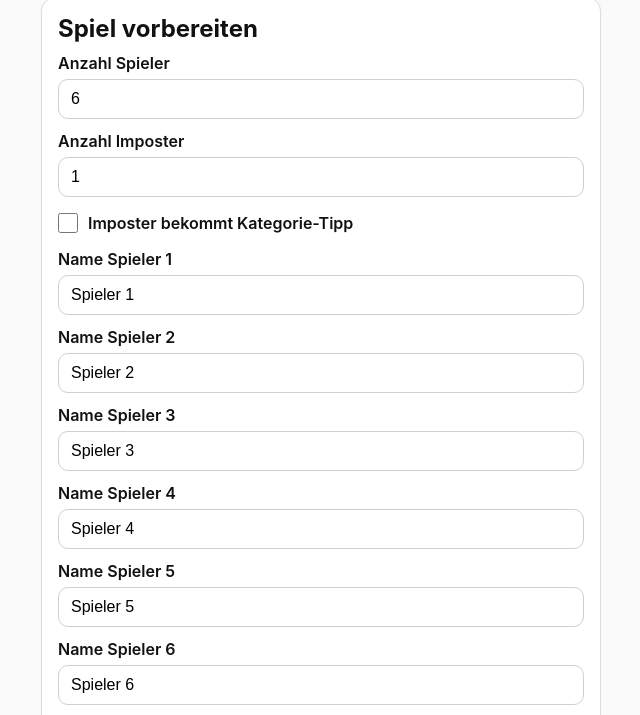
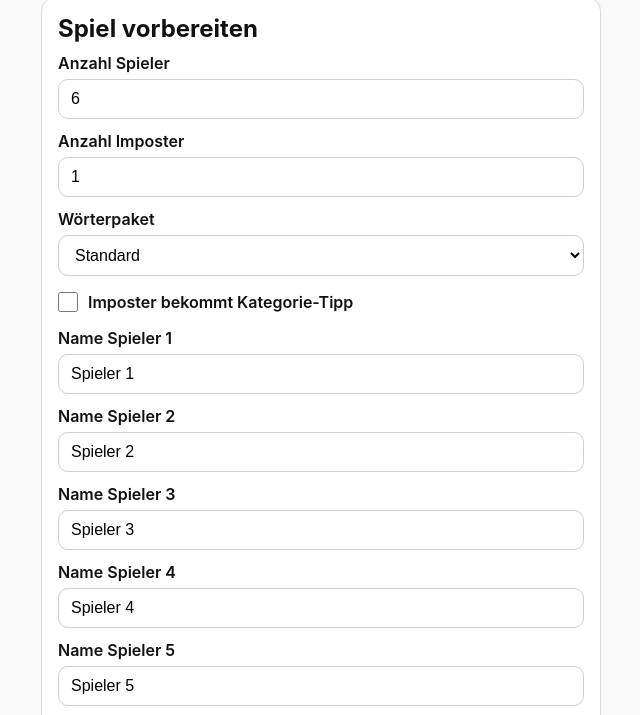
Before and after one commit to timrudzik/html-apps, a plain HTML site: page Imposter/index.html in a window 1280 px wide. Shown: the part 78-793 px from the top of the page, without its empty margins (319-959 px from the left). Drawn offline with Linux system fonts and the light colour scheme.

Commit message:
Add word pack selector to Imposter app

```diff
--- a/Imposter/index.html
+++ b/Imposter/index.html
@@ -45,7 +45,8 @@
       margin-bottom: 6px;
     }
     input[type="number"],
-    input[type="text"] {
+    input[type="text"],
+    select {
       width: 100%;
       box-sizing: border-box;
       padding: 10px 12px;
@@ -131,6 +132,13 @@
       <label for="imposter-count">Anzahl Imposter</label>
       <input id="imposter-count" type="number" min="1" value="1">
 
+      <label for="word-pack">Wörterpaket</label>
+      <select id="word-pack">
+        <option value="kinder">Kinderfreundlich</option>
+        <option value="standard" selected>Standard</option>
+        <option value="hart">Hart</option>
+      </select>
+
       <div class="toggle">
         <input id="hint-toggle" type="checkbox">
         <label for="hint-toggle" style="margin:0;font-weight:600;">Imposter bekommt Kategorie-Tipp</label>
@@ -212,6 +220,7 @@
 
     const playerCountInput = document.getElementById('player-count');
     const imposterCountInput = document.getElementById('imposter-count');
+    const wordPackSelect = document.getElementById('word-pack');
     const hintToggle = document.getElementById('hint-toggle');
     const namesWrapper = document.getElementById('names-wrapper');
     const setupError = document.getElementById('setup-error');
@@ -235,9 +244,41 @@
       imposterIndices: [],
       word: '',
       category: '',
+      wordPack: 'standard',
       hintEnabled: false,
       revealIndex: 0,
       isRoleShown: false
+    };
+
+    const WORDS_KIDS = {
+      "Tiere": ["Hund", "Katze", "Maus", "Elefant", "Giraffe", "Pinguin", "Delfin", "Wal", "Zebra", "Löwe", "Tiger", "Bär", "Fuchs", "Hase", "Eule", "Papagei", "Pferd", "Schaf", "Kuh", "Huhn"],
+      "Essen": ["Pizza", "Burger", "Spaghetti", "Salat", "Brot", "Käse", "Suppe", "Apfel", "Banane", "Erdbeere", "Schokolade", "Kuchen", "Kartoffel", "Reis", "Pfannkuchen", "Nudeln", "Tomate", "Gurke", "Karotte", "Joghurt"],
+      "Getränke": ["Wasser", "Tee", "Saft", "Limonade", "Milch", "Kakao", "Smoothie", "Eistee", "Apfelschorle", "Orangensaft", "Traubensaft", "Kirschsaft", "Bananenmilch", "Erdbeermilch", "Früchtetee", "Eiswasser", "Minzwasser", "Sprudel", "Kräutertee", "Zitronenwasser"],
+      "Orte": ["Schule", "Bahnhof", "Flughafen", "Bibliothek", "Supermarkt", "Park", "Strand", "Wald", "Berg", "Insel", "Kino", "Museum", "Zoo", "Restaurant", "Schwimmbad", "Spielplatz", "Bäckerei", "Turnhalle", "Pausenhof", "Garten"],
+      "Fahrzeuge": ["Auto", "Fahrrad", "Bus", "Zug", "Flugzeug", "Boot", "Roller", "U-Bahn", "Straßenbahn", "LKW", "Helikopter", "Kanu", "Skateboard", "Traktor", "Taxi", "Feuerwehrauto", "Polizeiauto", "Schulbus", "Segelboot", "Tretboot"],
+      "Sport": ["Fußball", "Basketball", "Tennis", "Volleyball", "Handball", "Schwimmen", "Laufen", "Radfahren", "Skifahren", "Yoga", "Klettern", "Tischtennis", "Badminton", "Surfen", "Reiten", "Golf", "Turnen", "Eishockey", "Seilspringen", "Inliner"],
+      "Musik": ["Gitarre", "Klavier", "Schlagzeug", "Violine", "Flöte", "Trompete", "Cello", "Mikrofon", "Konzert", "Band", "Song", "Melodie", "Rhythmus", "Chor", "Playlist", "Album", "Kopfhörer", "Lied", "Takt", "Noten"],
+      "Haushalt": ["Tisch", "Stuhl", "Sofa", "Bett", "Lampe", "Spiegel", "Schrank", "Teppich", "Kissen", "Decke", "Toaster", "Mixer", "Pfanne", "Topf", "Messer", "Gabel", "Löffel", "Teller", "Tasse", "Glas"],
+      "Kleidung": ["T-Shirt", "Hose", "Jeans", "Jacke", "Pullover", "Hemd", "Kleid", "Rock", "Schuhe", "Sneaker", "Stiefel", "Mütze", "Schal", "Handschuhe", "Socken", "Gürtel", "Brille", "Uhr", "Rucksack", "Regenjacke"],
+      "Farben": ["Rot", "Blau", "Grün", "Gelb", "Orange", "Lila", "Pink", "Türkis", "Braun", "Schwarz", "Weiß", "Grau", "Beige", "Gold", "Silber", "Mint", "Magenta", "Ocker", "Navy", "Bordeaux"],
+      "Natur": ["Fluss", "See", "Meer", "Wüste", "Vulkan", "Tal", "Wasserfall", "Höhle", "Wiese", "Dschungel", "Savanne", "Quelle", "Bucht", "Lagune", "Felsen", "Insel", "Berggipfel", "Strand", "Regenwald", "Pfad"],
+      "Schule": ["Stift", "Heft", "Buch", "Lineal", "Radiergummi", "Ranzen", "Tafel", "Kreide", "Klassenraum", "Pause", "Hausaufgabe", "Note", "Prüfung", "Projekt", "Stundenplan", "Lehrbuch", "Atlas", "Mäppchen", "Pausenhof", "Tafelwischer"]
+    };
+
+    const WORDS_HARD = {
+      ...WORDS,
+      "Wissenschaft": ["Photosynthese", "Relativität", "Quantenmechanik", "DNA", "RNA", "Enzym", "Mikroskop", "Zellkern", "Evolution", "Gravitation", "Beschleunigung", "Molekül", "Atomkern", "Neutron", "Proton", "Isotop", "Katalysator", "pH-Wert", "Osmose", "Spektrometer"],
+      "Politik": ["Demokratie", "Föderalismus", "Verfassung", "Koalition", "Opposition", "Bundestag", "Bundesrat", "Wahlkreis", "Mandat", "Lobbyismus", "Diplomatie", "Sanktion", "Referendum", "Subsidiarität", "Gewaltenteilung", "Legislative", "Exekutive", "Judikative", "Plenarsaal", "Haushaltsdebatte"],
+      "Wirtschaft": ["Inflation", "Rezession", "Konjunktur", "Liquidität", "Bilanz", "Dividende", "Aktienkurs", "Rendite", "Portfolio", "Anleihe", "Leitzins", "Import", "Export", "Bruttoinlandsprodukt", "Arbeitslosenquote", "Produktivität", "Lieferkette", "Margendruck", "Kapitalfluss", "Steuerquote"],
+      "Philosophie": ["Ethik", "Moral", "Metaphysik", "Erkenntnistheorie", "Determinismus", "Utilitarismus", "Stoizismus", "Dualismus", "Existenzialismus", "Nihilismus", "Dialektik", "Kategorischer Imperativ", "Empirismus", "Rationalismus", "Skeptizismus", "Teleologie", "Ontologie", "Phänomenologie", "Hermeneutik", "Deontologie"],
+      "Medizin": ["Anamnese", "Diagnose", "Therapie", "Prognose", "Symptom", "Entzündung", "Immunabwehr", "Antibiotikum", "Analgesie", "Pathologie", "Radiologie", "Anästhesie", "Neurologie", "Dermatologie", "Onkologie", "Kardiologie", "Pneumologie", "Gastroenterologie", "Endokrinologie", "Orthopädie"],
+      "Recht": ["Vertragsfreiheit", "Haftung", "Vorsatz", "Fahrlässigkeit", "Tatbestand", "Urteil", "Berufung", "Revision", "Prozesskosten", "Schadensersatz", "Unterlassung", "Eigentumsvorbehalt", "Gewährleistung", "Verjährung", "Zwangsvollstreckung", "Anklageschrift", "Beweislast", "Zeugenaussage", "Richterspruch", "Klagebefugnis"]
+    };
+
+    const WORD_PACKS = {
+      kinder: WORDS_KIDS,
+      standard: WORDS,
+      hart: WORDS_HARD
     };
 
     function showError(message) {
@@ -279,10 +320,11 @@
       imposterCountInput.value = String(Math.min(Math.max(1, currentImposters), maxImposters));
     }
 
-    function pickRandomCategoryAndWord() {
-      const categories = Object.keys(WORDS);
+    function pickRandomCategoryAndWord(wordPack) {
+      const selectedPack = WORD_PACKS[wordPack] || WORD_PACKS.standard;
+      const categories = Object.keys(selectedPack);
       const category = categories[Math.floor(Math.random() * categories.length)];
-      const words = WORDS[category];
+      const words = selectedPack[category];
       const word = words[Math.floor(Math.random() * words.length)];
       return { category, word };
     }
@@ -310,6 +352,7 @@
       const players = collectPlayers();
       const playerCount = players.length;
       const imposterCount = Number(imposterCountInput.value);
+      const selectedWordPack = wordPackSelect.value;
 
       if (playerCount < 3) {
         showError('Es müssen mindestens 3 Spieler mitspielen.');
@@ -321,7 +364,7 @@
         return;
       }
 
-      const { category, word } = pickRandomCategoryAndWord();
+      const { category, word } = pickRandomCategoryAndWord(selectedWordPack);
       const randomOrder = shuffledIndices(playerCount);
       const imposterIndices = randomOrder.slice(0, imposterCount);
 
@@ -330,6 +373,7 @@
         imposterIndices,
         word,
         category,
+        wordPack: selectedWordPack,
         hintEnabled: hintToggle.checked,
         revealIndex: 0,
         isRoleShown: false
```
